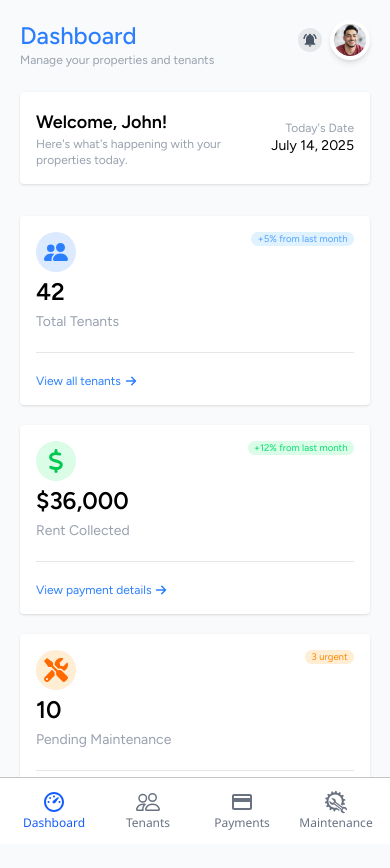
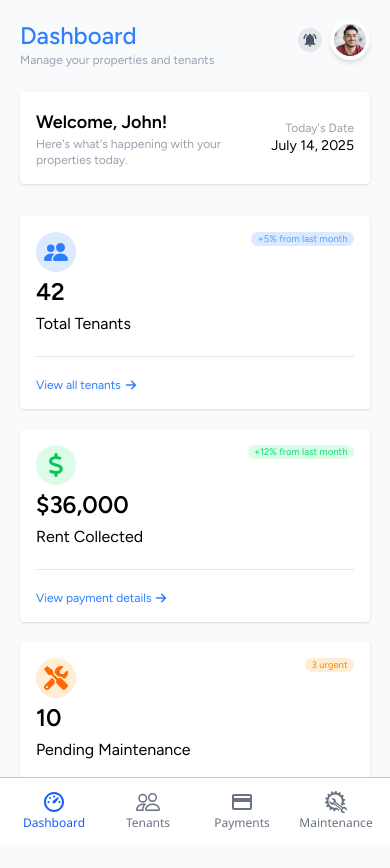
Before and after one commit to JRodriguez-Luna/Leasely, a React (Vite) app: page / in a window 390 px wide. Shown: the top 868 px of the page. Before the commit the page ends 844 px from the top, so only its background shows below. Built offline with nearby package versions, Linux system fonts and the light colour scheme.

Commit message:
Cleaned up and fixed scroll issue for mobile. ( #15 )

```diff
--- a/src/components/BottomNav.tsx
+++ b/src/components/BottomNav.tsx
@@ -34,7 +34,7 @@ export function BottomNav() {
     return (
         <>
             {/* container */}
-            <div className="bottom-nav-container flex inset-x-0 bottom-0 min-sm:hidden h-[4.2rem]">
+            <div className="bottom-nav-container flex inset-x-0 bottom-0 sm:hidden h-[4.2rem]">
                 <nav className="w-full">
                     <ul className="h-full flex justify-evenly items-center">
                         {
--- a/src/components/SideNav.tsx
+++ b/src/components/SideNav.tsx
@@ -33,7 +33,7 @@ export function SideNav() {
     return (
         <>
             {/* Container */}
-            <div className="flex flex-col fixed max-sm:hidden w-3xs h-dvh shadow-lg">
+            <div className="flex flex-col fixed max-sm:hidden w-auto h-dvh shadow-lg">
                 {/* title display */}
                 <div className="flex w-full h-15 justify-center items-center border-b border-b-slate-200 p-5">
                     <div className="text-3xl text-blue-500">Leasely</div>
--- a/src/components/SummaryCard.tsx
+++ b/src/components/SummaryCard.tsx
@@ -3,62 +3,68 @@ import { FaDollarSign } from "react-icons/fa6";
 import { FaTools } from "react-icons/fa";
 import { FaArrowRight } from "react-icons/fa6";
 
-
 export function SummaryCard() {
     const cardItems = [
        {
+        // Tenants
             icon: <BsPeopleFill className="text-blue-500" fontSize={'1.5rem'}/>,
-            text: <div className="text-sm text-gray-400">Total Tenants</div>,
-            stats: <div className="bg-sky-100 text-blue-400 rounded-full text-[.60rem] px-[.4rem] text-center">+5% from last month</div>,
+            text: 'Total Tenants',
+            statsText: '+5% from last month',
             data: 42, // temporary data
-            color: 'bg-blue-100',
+            colorBackground: 'bg-blue-100',
+            colorText: 'text-blue-400',
             children: 'all tenants',
         },
         {
+            // Rent Collected
             icon: <FaDollarSign className="text-green-500" fontSize={'1.5rem'}/>,
-            text: <div className="text-sm text-gray-400">Rent Collected</div>,
-            stats: <div className="bg-green-100 text-green-400 rounded-full text-[.60rem] px-[.4rem] text-center">+12% from last month</div>,
+            text: 'Rent Collected',
+            statsText: '+12% from last month',
             data: '$36,000', // temporary data
-            color: 'bg-green-100',
+            colorBackground: 'bg-green-100',
+            colorText: 'text-green-400',
             children: 'payment details',
         },
         {
+            // Maintenance
             icon: <FaTools className="text-orange-500" fontSize={'1.5rem'}/>,
-            text: <div className="text-sm text-gray-400">Pending Maintenance</div>,
-            stats: <div className="bg-orange-100 text-orange-400 rounded-full text-[.60rem] px-[.4rem] text-center">3 urgent</div>,
+            text: 'Pending Maintenance',
+            statsText: '3 urgent',
             data: 10, // temporary data
-            color: 'bg-orange-100',
+            colorBackground: 'bg-orange-100',
+            colorText: 'text-orange-400',
             children: 'maintenance requests',
         },
     ]
 
     return (
-        <div className="flex flex-wrap justify-between gap-5">
+        <ul className="flex flex-wrap justify-between gap-5">
             {
                 cardItems.map((card, index) => (
-                    <div key={index} className="flex flex-col flex-auto w-auto h-auto bg-white p-4 shadow rounded">
+                    <li key={index} className="flex flex-col flex-auto w-auto h-auto bg-white p-4 shadow rounded">
                         <div className="flex flex-1 justify-between">
                             <div className="flex flex-col w-full h-auto gap-1">
-                                <div className={`flex justify-center items-center w-10 h-10 rounded-full ${card.color}`}>
-                                    {card.icon}
+                                <div className={`flex justify-center items-center w-10 h-10 rounded-full
+                                    ${card.colorBackground}`}>
+                                <div className="text-sm text-gray-400">{card.icon}</div>
                                 </div>
                                 <div className="font-semibold text-2xl">{card.data}</div>
                                 {card.text}
                             </div>
                             <div className="flex w-full h-auto items-start justify-end">
-                                {card.stats}
+                                <div className={`${card.colorBackground} ${card.colorText} rounded-full text-[.60rem] px-[.4rem] text-center`}>{card.statsText}</div>
                             </div>
                         </div>
-
+                        {/* Line */}
                         <div className="flex bg-gray-200 h-[1px] my-5"></div>
 
                         <button name="view" className="flex text-xs text-blue-500 items-center cursor-pointer gap-1">
                             View {card.children}
                             <FaArrowRight />
                         </button>
-                    </div>
+                    </li>
                 ))
             }
-        </div>
+        </ul>
     )
 }
--- a/src/pages/Dashboard.css
+++ b/src/pages/Dashboard.css
@@ -1,4 +1,3 @@
 .dashboard-container {
     font-family: Figtree, sans-serif;
-    height: 100lvh;
 }
--- a/src/pages/Dashboard.tsx
+++ b/src/pages/Dashboard.tsx
@@ -5,7 +5,7 @@ import './Dashboard.css'
 
 export function Dashboard() {
     return (
-        <main className='dashboard-container flex flex-col min-sm:ml-[16rem] px-5 py-5 gap-8'>
+        <main className='dashboard-container h-full flex flex-col sm:ml-46 px-5 py-5 max-sm:mb-22 gap-8'>
             <Header />
             <WelcomeBack />
             <SummaryCard />
```
